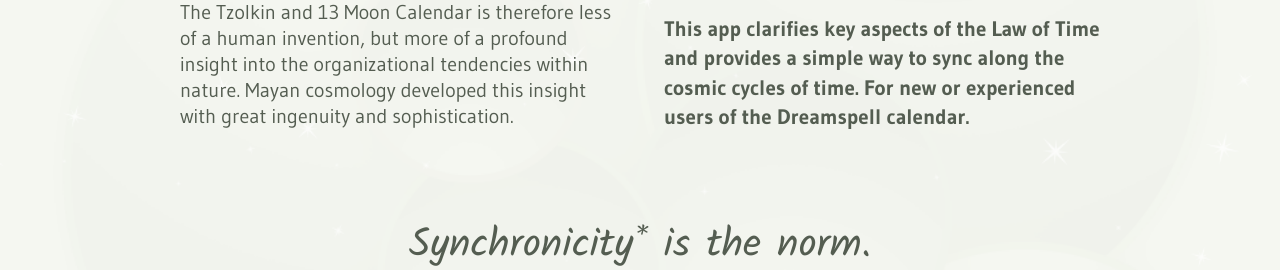
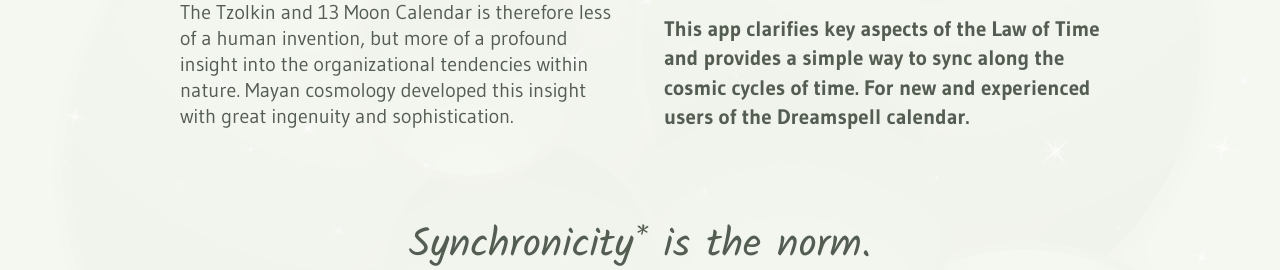
Before and after one commit to redhousestudio/1320sync.github.io, a Jekyll site: the page built from index.html, in a window 1280 px wide and 900 px high, scrolled down 739 px. Shown: the part 244-514 px from the top of the window. Built offline with Jekyll 4.4.1, drawn with Linux system fonts in a browser that asks for light colours; nearby versions of some CDN libraries.

Commit message:
tet tweask

```diff
--- a/index.html
+++ b/index.html
@@ -38,7 +38,7 @@
 						</div>
 						<p class="two-col-text text-center text-sm-left">Our irregular Gregorian calendar was invented to pay taxes, not to keep time. It is not synchronized to the natural cycles and thus not aware...</p>
 						<p class="two-col-text text-center text-sm-left">All the Mayan time cycles are an all inclusive matrix of harmony infused with their indigenous wisdom.</p>
-						<p class="two-col-text text-center text-sm-left"><strong>This app clarifies key aspects of the Law of Time and provides a simple way to sync along the cosmic cycles of time. For new or experienced users of the Dreamspell calendar.</strong></p>
+						<p class="two-col-text text-center text-sm-left"><strong>This app clarifies key aspects of the Law of Time and provides a simple way to sync along the cosmic cycles of time. For new and experienced users of the Dreamspell calendar.</strong></p>
 					</div>
 					<div class="col-12">
 						<h1 class="two-col-bottom-message text-center mt-5 pt-4">Synchronicity* is the norm.</h1>
```
